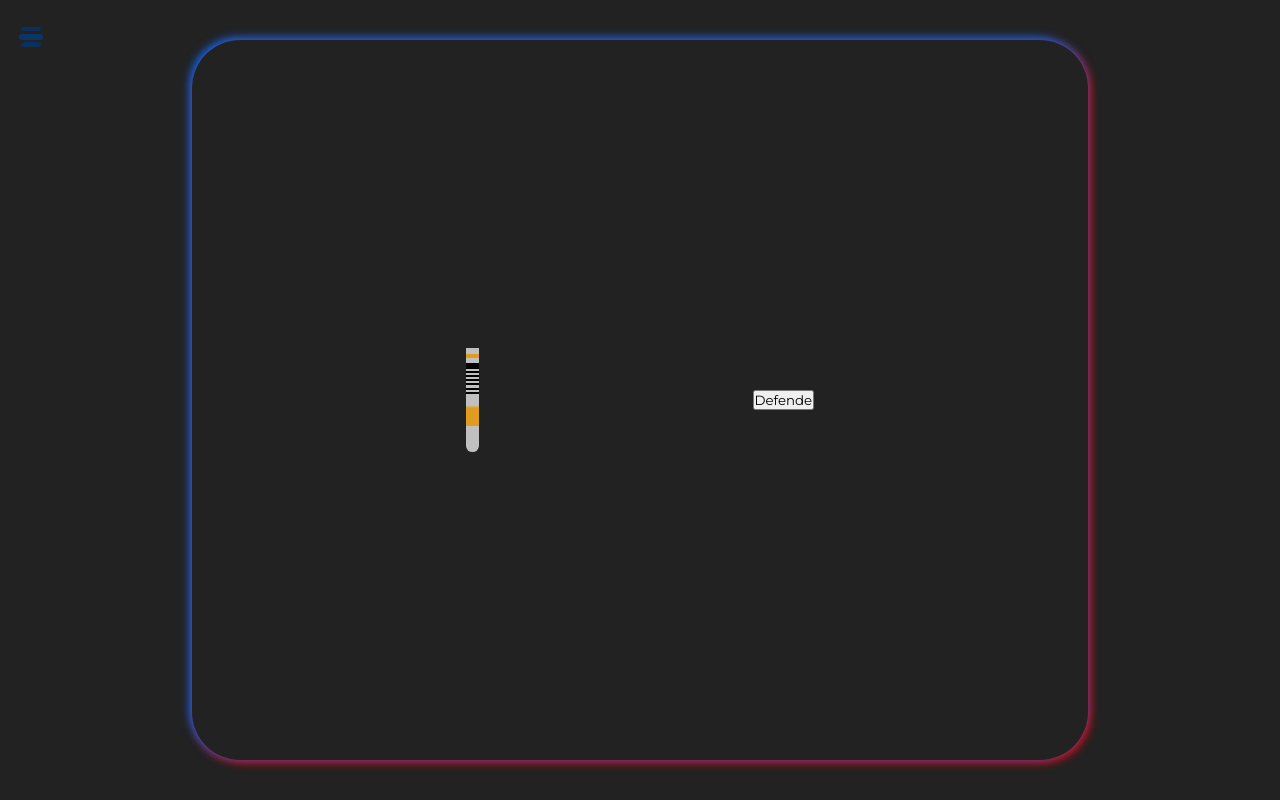
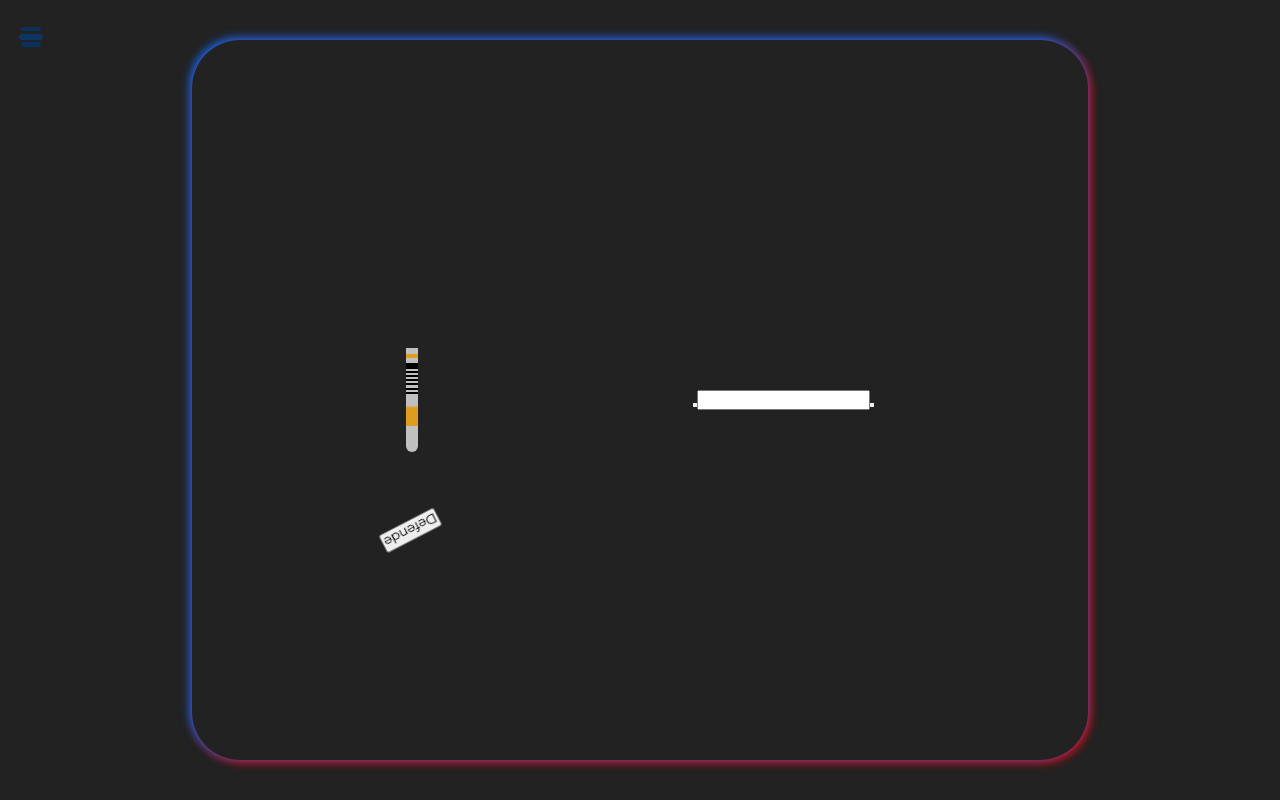
Before and after one commit to m0liveira/aulas_angularV2, an Angular app in the folder project/: page /EvAndRef in a window 1280 px wide. Built offline with nearby package versions, Linux system fonts and the light colour scheme.

Commit message:
something

```diff
--- a/project/src/app/components/ev-and-ref/ev-and-ref.component.html
+++ b/project/src/app/components/ev-and-ref/ev-and-ref.component.html
@@ -18,6 +18,11 @@
       <label for="light" class="hilt"></label>
     </div>
 
-    <button (click)="defend(lightsaber)">Defende</button>
+    <div class="container">
+      <button (click)="defend(lightsaber)" class="defend">Defende</button>
+      <button class="fullRgb"></button>
+      <input type="text" required>
+      <button></button>
+    </div>
   </div>
 </body>
```
